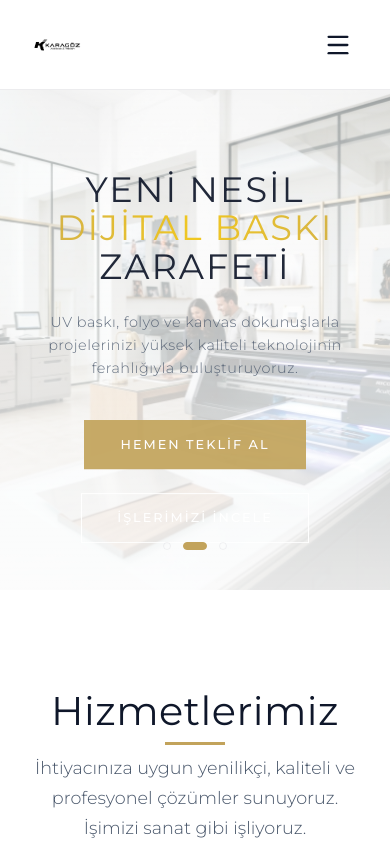
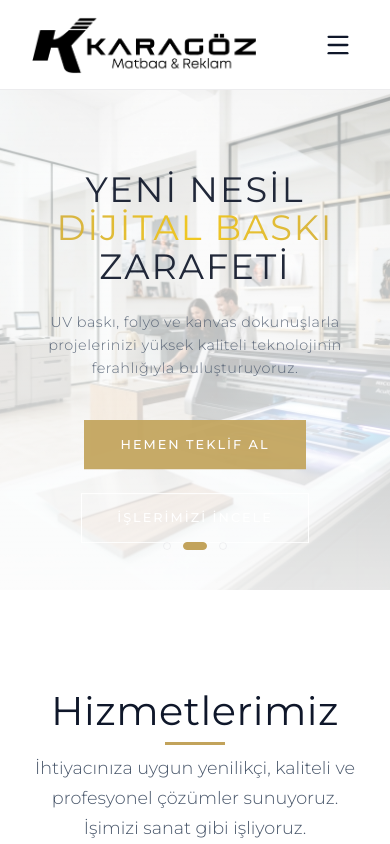
Before and after one commit to karagozmatbaareklam-lab/Karagoz-Lab, a Next.js app in the folder karagoz-matbaa/: page / in a window 390 px wide. Shown: the top 844 px of the page. Built offline with nearby package versions, Linux system fonts and the light colour scheme.

Commit message:
Adjust logo size for cropped image

```diff
--- a/karagoz-matbaa/src/components/Header.module.css
+++ b/karagoz-matbaa/src/components/Header.module.css
@@ -89,19 +89,19 @@
 }
 
 .logoImage {
-  height: 65px;
+  height: 75px;
   width: auto;
   display: block;
   transition: height var(--transition-fast);
 }
 
 .scrolled .logoImage {
-  height: 52px;
+  height: 60px;
 }
 
 @media (max-width: 768px) {
   .logoImage {
-    height: 50px;
+    height: 58px;
   }
 }
 
```
Also changed, not shown: karagoz-matbaa/public/images/logo.png.
